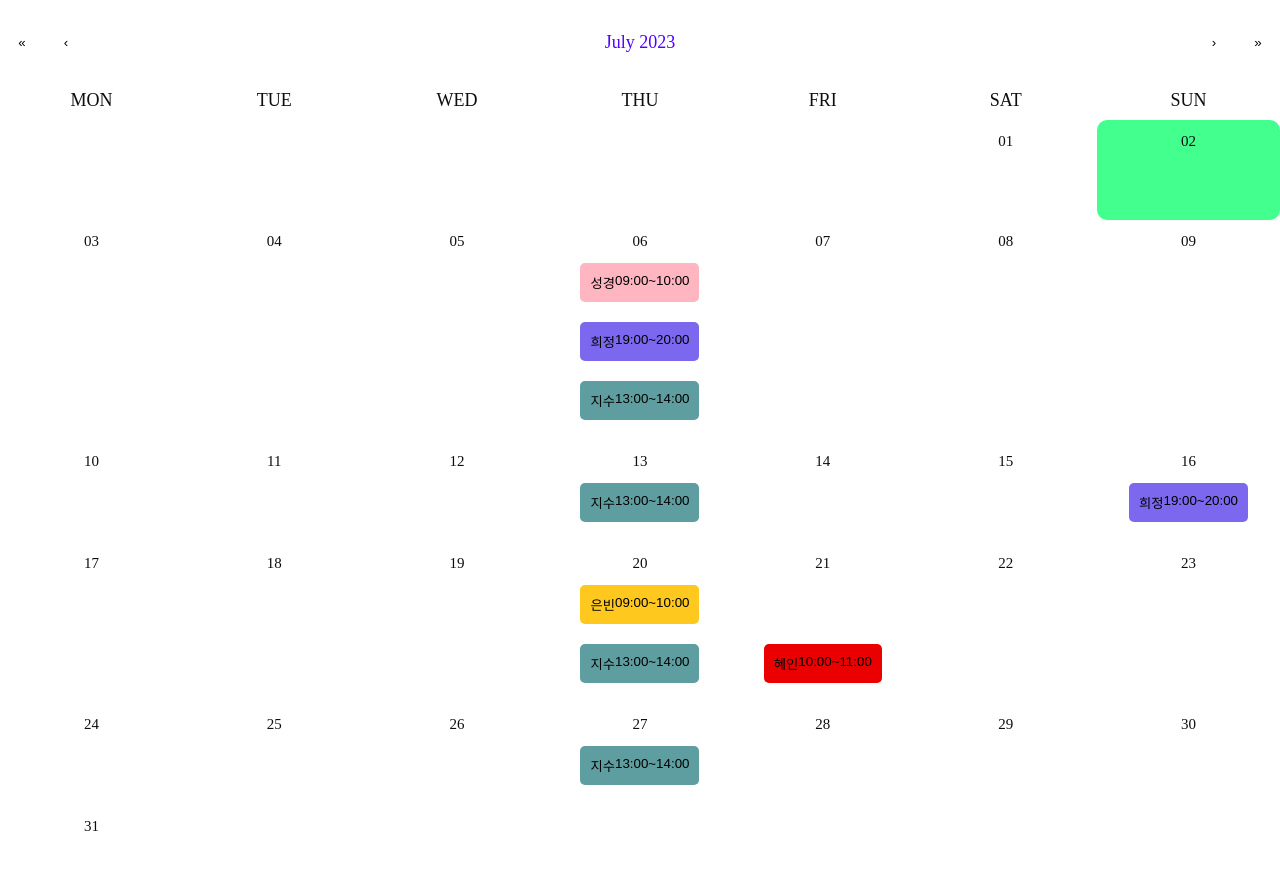
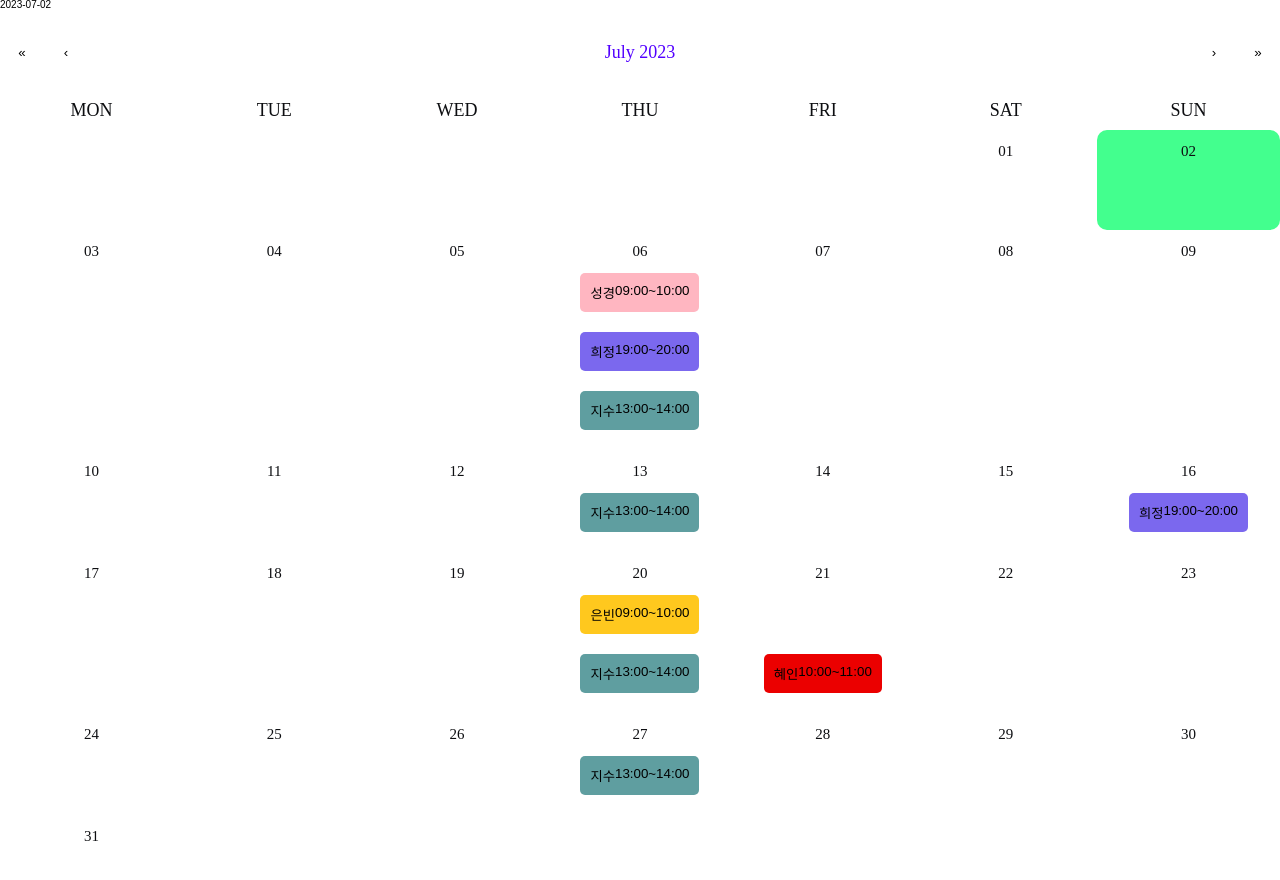
Before and after one commit to Gwasuwon-shot/web-pre-task, a React (Vite) app: page /ji-soo in a window 1280 px wide. Shown: the top 880 px of the page. Built offline with nearby package versions, Linux system fonts and the light colour scheme; a web font is replaced by a local one.

Commit message:
[ feat ] 클릭된 날짜 보여지도록 값 가져오기

```diff
--- a/src/components/jisoo/JisooCalendar.tsx
+++ b/src/components/jisoo/JisooCalendar.tsx
@@ -7,15 +7,23 @@ import { CAELENDAR_DATA } from "../../core/jisoo/calendarData";
 import { calendarDatatTypes } from "../../type/jisoo/calendarDataTypes";
 
 export default function JisooCalendar() {
-  const [selectedDate, setSelectedDate] = useState(new Date());
+  const [value, onChange] = useState<Date>(new Date());
   const [classData, setClassData] = useState<calendarDatatTypes[]>(CAELENDAR_DATA);
+  const [openModal, setOpenModal] = useState<boolean>(false);
+
+  function handleOpenNCloseModal() {
+    setOpenModal(!openModal);
+  }
 
   return (
-    <JisooCalendarWrapper>
+    <>
+      <h1>{value.toISOString().substr(0, 10)}</h1>
+      <JisooCalendarWrapper onClick={handleOpenNCloseModal}>
         <Calendar
-        onChange={setSelectedDate} // useState로 포커스 변경 시 현재 날짜 받아오기
+          onChange={onChange}
+          // useState로 포커스 변경 시 현재 날짜 받아오기
           formatDay={(locale, date) => moment(date).format("DD")} // 날'일' 제외하고 숫자만 보이도록 설정
-        value={selectedDate}
+          value={value}
           minDetail="month" // 상단 네비게이션에서 '월' 단위만 보이게 설정
           maxDetail="month" // 상단 네비게이션에서 '월' 단위만 보이게 설정
           showNeighboringMonth={false} //  이전, 이후 달의 날짜는 보이지 않도록 설정
@@ -42,6 +50,7 @@ export default function JisooCalendar() {
           }}
         />
       </JisooCalendarWrapper>
+    </>
   );
 }
 
```
Lines whose indentation alone changed are shown as unchanged.
